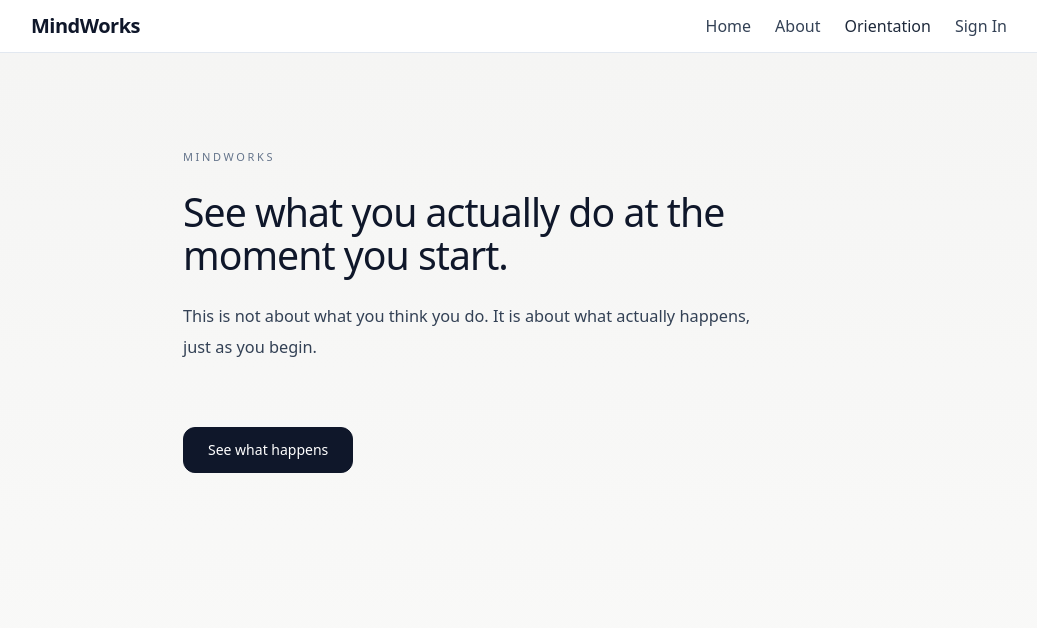
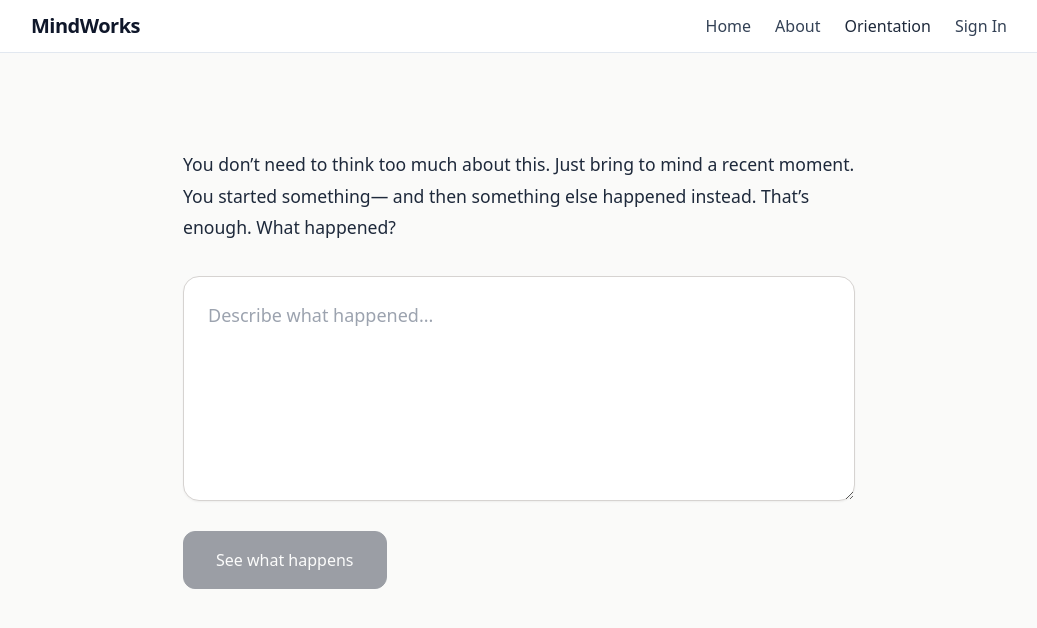
Before and after one commit to stopinder/therapy-orientation-quiz, a Vue app: page /gateway in a window 1280 px wide. Shown: the top 628 px of the page, without its empty margins (121-1158 px from the left). Built offline with nearby package versions, Linux system fonts and the light colour scheme; no server answers.

Commit message:
Orientation: simplify first screen to reduce friction and trigger immediate recall

```diff
--- a/src/views/QuizGateway.vue
+++ b/src/views/QuizGateway.vue
@@ -1,40 +1,39 @@
 <template>
-  <main class="min-h-screen bg-gradient-to-b from-stone-100 to-stone-50 px-6 py-24">
+  <main class="min-h-screen bg-stone-50 px-6 py-24">
 
-    <div class="max-w-2xl mx-auto space-y-16">
+    <div class="max-w-2xl mx-auto">
 
-      <!-- HERO -->
-      <header class="space-y-6 max-w-xl">
+      <div class="space-y-8">
+        <div class="text-[1.1rem] leading-[1.8] text-slate-800 whitespace-pre-line">
+You don’t need to think too much about this.
 
-        <p class="text-[11px] uppercase tracking-[0.24em] text-slate-500">
-          MindWorks
-        </p>
+Just bring to mind a recent moment.
 
-        <h1 class="text-3xl md:text-[2.45rem] font-medium tracking-[-0.025em] text-slate-900 leading-[1.12]">
-          See what you actually do at the moment you start.
-        </h1>
+You started something—
+and then something else happened instead.
 
-        <div class="space-y-4 text-[1.02rem] leading-[1.9] text-slate-700">
+That’s enough.
 
-          <p>
-            This is not about what you think you do. It is about what actually happens, just as you begin.
-          </p>
-
+What happened?
         </div>
 
-      </header>
+        <div class="space-y-6">
+          <textarea
+            v-model="observation"
+            placeholder="Describe what happened..."
+            rows="6"
+            class="w-full rounded-2xl border border-stone-300 bg-white p-6 text-lg leading-relaxed text-slate-800 outline-none transition focus:border-slate-900 shadow-sm"
+          ></textarea>
 
-      <!-- ENTRY -->
-      <section class="max-w-xl space-y-6">
-
-        <button
+          <button
             @click="handleContinue"
-            class="inline-flex items-center rounded-xl border border-slate-900 bg-slate-900 px-6 py-3 text-sm font-medium text-white transition hover:bg-slate-800"
-        >
-          See what happens
-        </button>
-
-      </section>
+            :disabled="!observation.trim()"
+            class="inline-flex items-center rounded-xl border border-slate-900 bg-slate-900 px-8 py-4 text-base font-medium text-white transition hover:bg-slate-800 disabled:opacity-40 disabled:cursor-not-allowed"
+          >
+            See what happens
+          </button>
+        </div>
+      </div>
 
     </div>
 
@@ -42,13 +41,20 @@
 </template>
 
 <script setup>
+import { ref } from "vue"
 import { useRouter } from "vue-router"
 
 const router = useRouter()
+const observation = ref("")
 
 const handleContinue = () => {
 
   sessionStorage.setItem("passedGateway", "true")
+
+  // Store the initial observation if we want to carry it forward
+  if (observation.value.trim()) {
+    sessionStorage.setItem("initial_observation", observation.value.trim())
+  }
 
   router.push("/adhd-quiz")
 
@@ -56,13 +62,4 @@ const handleContinue = () => {
 </script>
 
 <style scoped>
-
-.section-label {
-  @apply text-[11px] uppercase tracking-[0.24em] text-slate-500;
-}
-
-.section-title {
-  @apply text-[1.7rem] md:text-[2rem] font-medium tracking-[-0.025em] leading-[1.18] text-slate-900;
-}
-
 </style>
```
